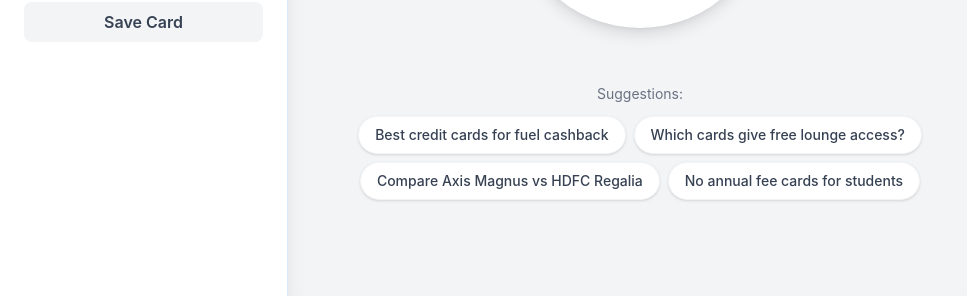
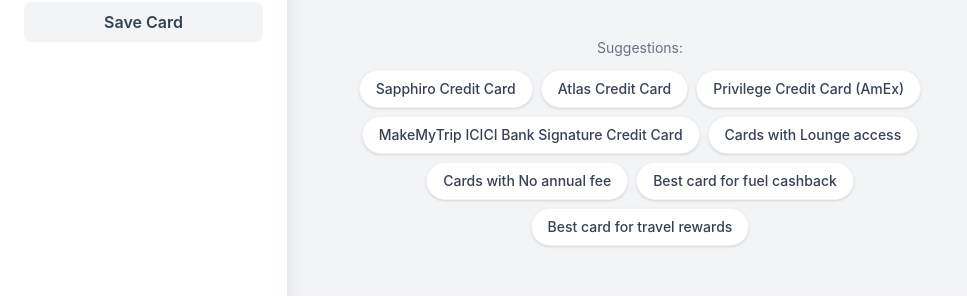
Before and after one commit to dodaa08/-Inagiffy-assignment, a Next.js app: page /onboarding in a window 1280 px wide. Shown: the part 398-694 px from the top of the page, without its empty margins (0-967 px from the left). Built offline with nearby package versions, Linux system fonts and the light colour scheme; grey boxes are pictures that could not be loaded.

Commit message:
fixed the json parsing on the client

```diff
--- a/app/(pages)/onboarding/page.tsx
+++ b/app/(pages)/onboarding/page.tsx
@@ -1,16 +1,22 @@
 "use client";
-import { useState } from "react";
+import { useState, useCallback } from "react";
 import AnimatedBot from "@/app/components/onboarding/AnimatedBot";
 import ChatInput from "@/app/components/onboarding/ChatInput";
 import Sidebar from "@/app/components/onboarding/Sidebar";
 import LoadingOverlay from "@/app/components/onboarding/LoadingOverlay";
 import CreditCardResult from "@/app/components/onboarding/CreditCardResult";
+import { cardDetails } from "@/app/Data/cardDetails/Data";
 
 const suggestions = [
-  "Best credit cards for fuel cashback",
-  "Which cards give free lounge access?",
-  "Compare Axis Magnus vs HDFC Regalia",
-  "No annual fee cards for students"
+
+  "Sapphiro Credit Card",
+  "Atlas Credit Card",
+  "Privilege Credit Card (AmEx)",
+  "MakeMyTrip ICICI Bank Signature Credit Card",
+  "Cards with Lounge access",
+  "Cards with No annual fee",
+  "Best card for fuel cashback",
+  "Best card for travel rewards"
 ];
 
 export default function OnboardingPage() {
@@ -84,10 +90,13 @@
     setBlur(false);
   };
 
-  // Handle filter changes from Sidebar
-  function handleFilterChange(newFilters: { banks: string[]; features: string[] }) {
-    setFilters(newFilters);
-  }
+  // Memoize the filter handler to prevent infinite loops
+  const handleFilterChange = useCallback(
+    (newFilters: { banks: string[]; features: string[] }) => {
+      setFilters(newFilters);
+    },
+    []
+  );
 
   // Handle Compare Mode and Save Card buttons
   function handleCompareMode() {
--- a/app/components/onboarding/Sidebar.tsx
+++ b/app/components/onboarding/Sidebar.tsx
@@ -1,4 +1,4 @@
-import { useState } from "react";
+import { useState, useEffect } from "react";
 import { motion, AnimatePresence } from "framer-motion";
 
 const banks = ["HDFC", "Axis", "ICICI", "SBI", "Kotak", "Yes Bank", "IndusInd"];
@@ -9,19 +9,20 @@
   const [selectedBanks, setSelectedBanks] = useState<string[]>([]);
   const [selectedFeatures, setSelectedFeatures] = useState<string[]>([]);
 
+  // Call onFilterChange only after state changes, not during render
+  useEffect(() => {
+    onFilterChange?.({ banks: selectedBanks, features: selectedFeatures });
+  }, [selectedBanks, selectedFeatures, onFilterChange]);
+
   function handleBankChange(bank: string) {
-    setSelectedBanks(prev => {
-      const updated = prev.includes(bank) ? prev.filter(b => b !== bank) : [...prev, bank];
-      onFilterChange?.({ banks: updated, features: selectedFeatures });
-      return updated;
-    });
+    setSelectedBanks(prev =>
+      prev.includes(bank) ? prev.filter(b => b !== bank) : [...prev, bank]
+    );
   }
   function handleFeatureChange(feature: string) {
-    setSelectedFeatures(prev => {
-      const updated = prev.includes(feature) ? prev.filter(f => f !== feature) : [...prev, feature];
-      onFilterChange?.({ banks: selectedBanks, features: updated });
-      return updated;
-    });
+    setSelectedFeatures(prev =>
+      prev.includes(feature) ? prev.filter(f => f !== feature) : [...prev, feature]
+    );
   }
 
   return (
```
Also changed, not shown: app/components/onboarding/CreditCardResult.tsx (+9 -2 lines).
